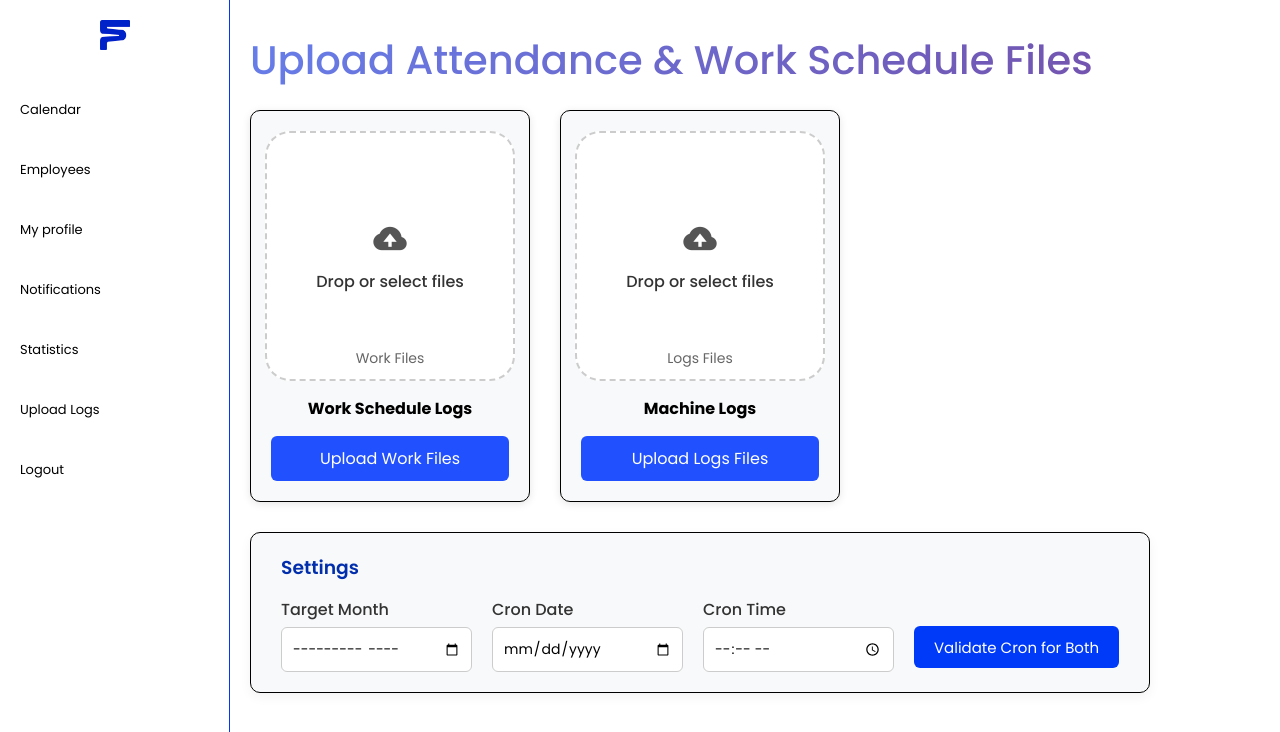
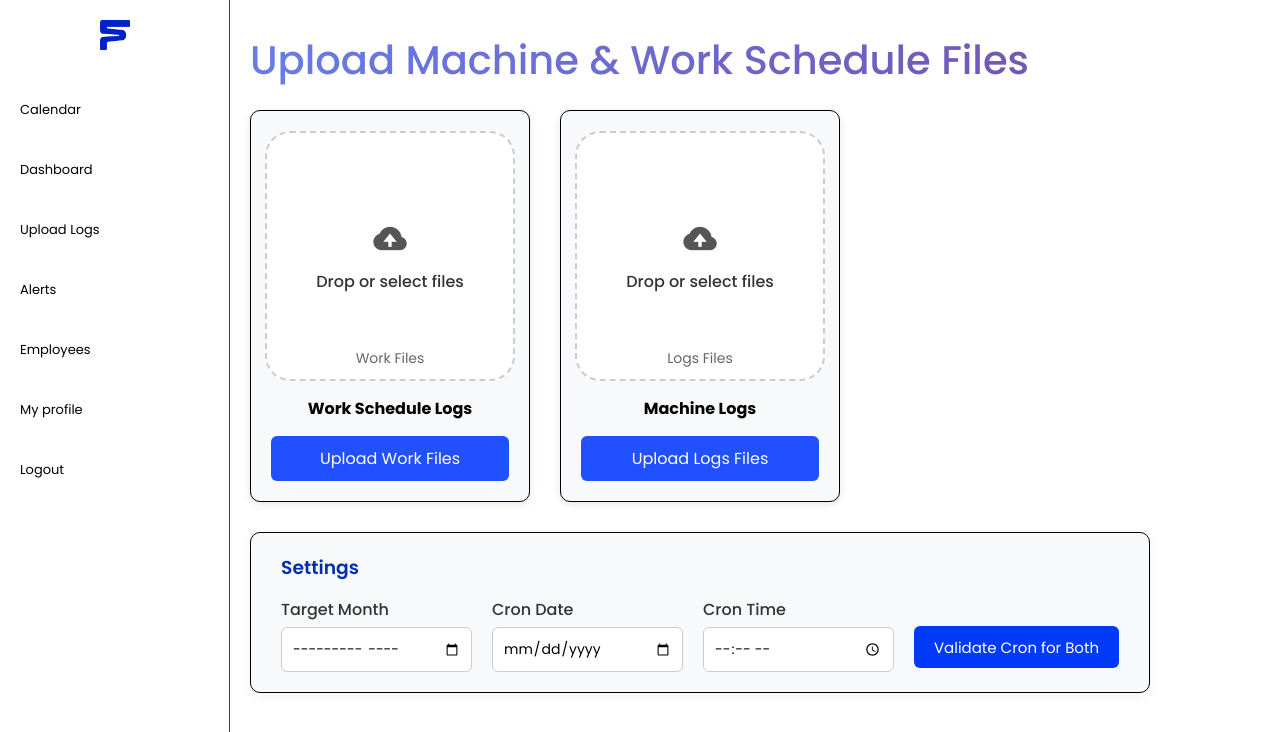
Before and after one commit to Mohamed-Amine-Bejaoui/HRplatform, a React (Create React App) app in the folder Frontend/: page /inputsAd in a window 1280 px wide. Shown: the top 732 px of the page. Built offline with nearby package versions, Linux system fonts and the light colour scheme.

Commit message:
front final

```diff
--- a/Frontend/src/components/Notifs.jsx
+++ b/Frontend/src/components/Notifs.jsx
@@ -93,7 +93,7 @@ const Notifs = () => {
     <div className='ntf'>
       <Sidebar />
       <div className="nfcontainer">
-        <h1>My Alerts</h1>
+        <h1>Alerts</h1>
 
         {error && (
           <div className="error-message">
--- a/Frontend/src/components/admin/inputsAd.jsx
+++ b/Frontend/src/components/admin/inputsAd.jsx
@@ -90,7 +90,7 @@ const InputsAd = () => {
     <div className="ntf">
       <SideAd />
       <div className="nfcontainer">
-        <h1>Upload Attendance & Work Schedule Files</h1>
+        <h1>Upload Machine & Work Schedule Files</h1>
 
         <div id="top_buttons">
           {/* Work Files Section */}
--- a/Frontend/src/components/admin/notifsAD.jsx
+++ b/Frontend/src/components/admin/notifsAD.jsx
@@ -105,7 +105,7 @@ const NotifsAD = () => {
     <div className='ntf'>
       <SideAd />
       <div className="nfcontainer">
-        <h1>Alerts Management</h1>
+        <h1>Alerts</h1>
 
         {error && (
           <div className="error-message">
--- a/Frontend/src/components/admin/sideAd.jsx
+++ b/Frontend/src/components/admin/sideAd.jsx
@@ -9,25 +9,22 @@ const SideAd = () => {
                         <NavLink to="/admin-dashboard" className="sidebar-link" activeClassName="active">
                             Calendar
                         </NavLink>
+                        <NavLink to="/statistics" className="sidebar-link" activeClassName="active">
+                            Dashboard
+                        </NavLink>
+
+                        <NavLink to="/inputsAd" className="sidebar-link" activeClassName="active">
+                        Upload Logs
+                        </NavLink>
+                        <NavLink to="/notifsAd" className="sidebar-link" activeClassName="active">
+                            Alerts
+                        </NavLink>
                         <NavLink to="/employeesAd" className="sidebar-link" activeClassName="active">
                             Employees
                         </NavLink>
-
                         <NavLink to="/profileAd" className="sidebar-link" activeClassName="active">
                             My profile
                         </NavLink>
-                        <NavLink to="/notifsAd" className="sidebar-link" activeClassName="active">
-                            Notifications
-                        </NavLink>
-                        <NavLink to="/statistics" className="sidebar-link" activeClassName="active">
-                            Statistics
-                        </NavLink>
-                        <NavLink to="/inputsAd" className="sidebar-link" activeClassName="active">
-                        Upload Logs
-
-                        </NavLink>
-
-
                         <NavLink to="/" className="sidebar-link logout-link" activeClassName="active">
                             Logout
                         </NavLink>
--- a/Frontend/src/components/sidebar.jsx
+++ b/Frontend/src/components/sidebar.jsx
@@ -6,22 +6,19 @@ const Sidebar = () => {
     <div className='sidebar'>
          <nav className='links'>
          <img src="/assets/téléchargement.png" alt="Logo" />
-         <NavLink to="/dashboard" className="sidebar-link" activeClassName="active">
-                            Ma Préscence
+                        <NavLink to="/dashboard" className="sidebar-link" activeClassName="active">
+                            Calendar
+                        </NavLink>
+                        <NavLink to="/notifs" className="sidebar-link" activeClassName="active">
+                            Alerts
                         </NavLink>
                         <NavLink to="/profile" className="sidebar-link" activeClassName="active">
-                            Mon profil
+                            My profile
                         </NavLink>
-                        <NavLink to="/notifs" className="sidebar-link" activeClassName="active">
-                            Notifications
-                        </NavLink>
-
-
 
                         <NavLink to="/" className="sidebar-link logout-link" activeClassName="active">
                             Logout
                         </NavLink>
-
 
             </nav>
     </div>
--- a/Frontend/src/components/signup.jsx
+++ b/Frontend/src/components/signup.jsx
@@ -6,6 +6,7 @@ const Signup = () => {
   const [formData, setFormData] = useState({
     emp_num_aux: "",
     emp_mail: "",
+    password: "",
     emp_type_aux: "",
     emp_join_aux: "",
     contract_finish: "",
@@ -123,6 +124,20 @@ const Signup = () => {
               />
             </div>
 
+            {/* Add password field */}
+            <div className="field">
+              <input
+                type="password"
+                name="password"
+                placeholder="Password"
+                value={formData.password}
+                onChange={handleInputChange}
+                required
+                minLength="6"
+                disabled={loading}
+              />
+            </div>
+
             <div className="field">
               <select
                 name="emp_type_aux"
@@ -169,8 +184,7 @@ const Signup = () => {
               />
             </div>
 
-
-            <div className="field btn"style={{marginTop:"40px"}}>
+            <div className="field btn" style={{marginTop:"40px"}}>
               <input
                 type="submit"
                 value={loading ? "Registering..." : "Register Employee"}
```
